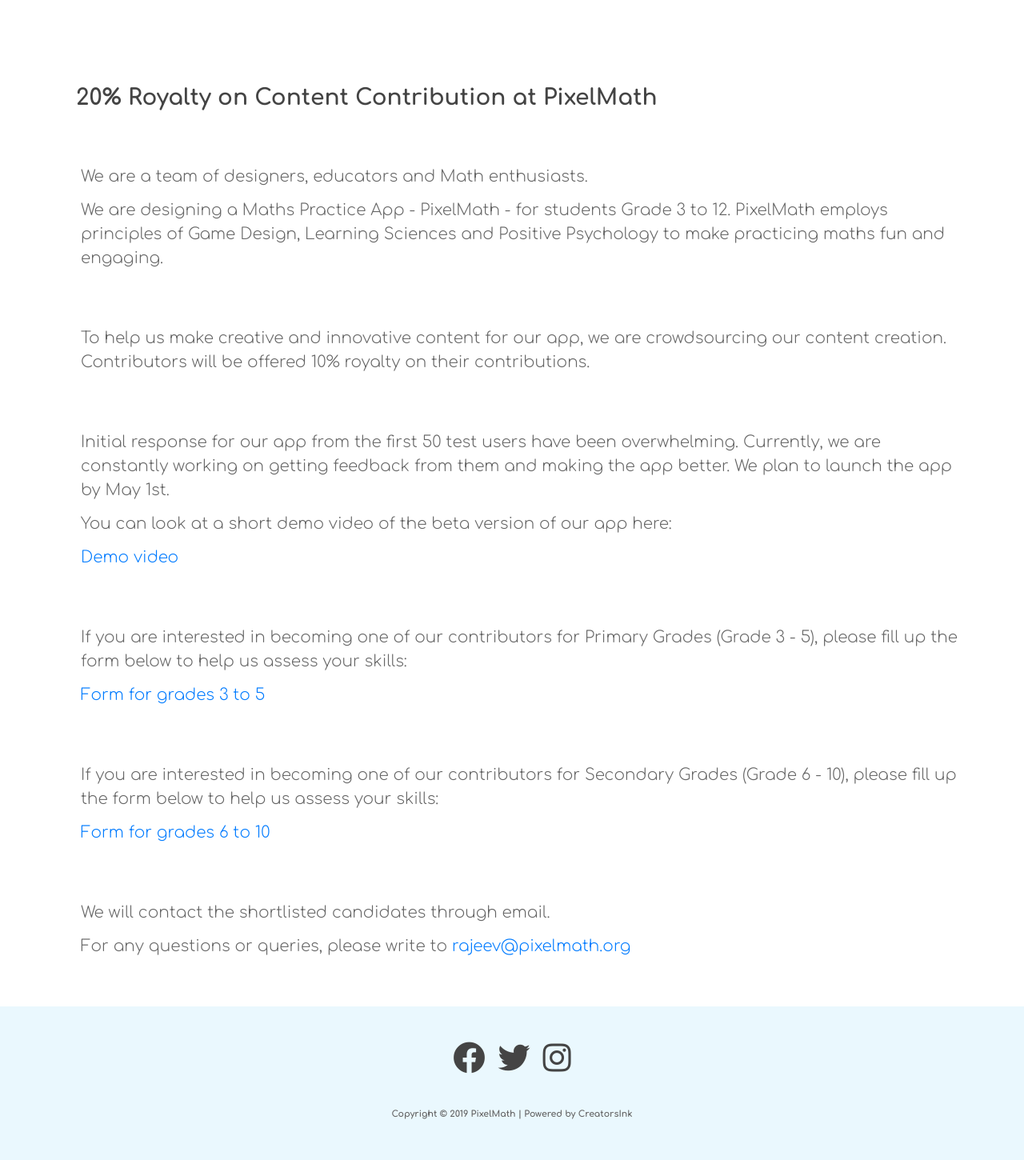
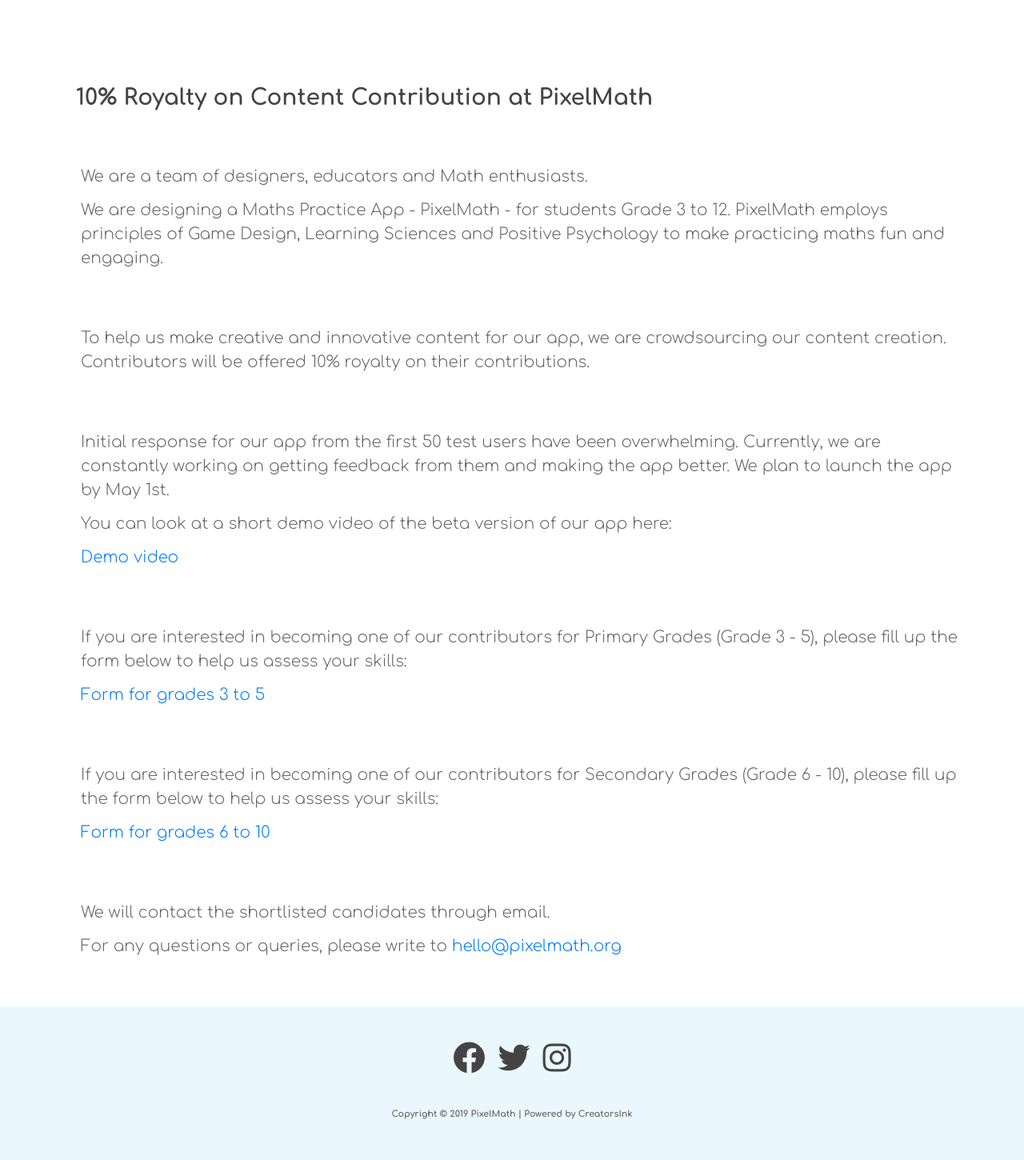
Before and after one commit to pixelmath/website, a Flask app: page /blog in a window 1280 px wide. Shown: the part 126-1576 px from the top of the page at 80% size. Run offline with Flask 2, Linux system fonts and the light colour scheme; some libraries are stand-ins or nearby versions.

Commit message:
minor changes to blog

```diff
--- a/templates/blog.html
+++ b/templates/blog.html
@@ -19,7 +19,7 @@
   <div class="container wow zoomIn" style="margin-top: 7em;">
     <div class="row">
       <div class="col-sm-12 col-md-12 col-lg-12">
-        <h3>20% Royalty on Content Contribution at PixelMath</h3>
+        <h3>10% Royalty on Content Contribution at PixelMath</h3>
       </div>
       <div class="col-sm-12 col-md-12 col-lg-12 mt-5 ml-3">
         <p>We are a team of designers, educators and Math enthusiasts.</p>
@@ -43,7 +43,7 @@
       </div>
       <div class="col-sm-12 col-md-12 col-lg-12 mt-5 ml-3 mb-5">
         <p>We will contact the shortlisted candidates through email.</p>
-        <p>For any questions or queries, please write to <a href="mailto:rajeev@pixelmath.org">rajeev@pixelmath.org</a></p>
+        <p>For any questions or queries, please write to <a href="mailto:hello@pixelmath.org">hello@pixelmath.org</a></p>
       </div>
     </div>
   </div>
```
